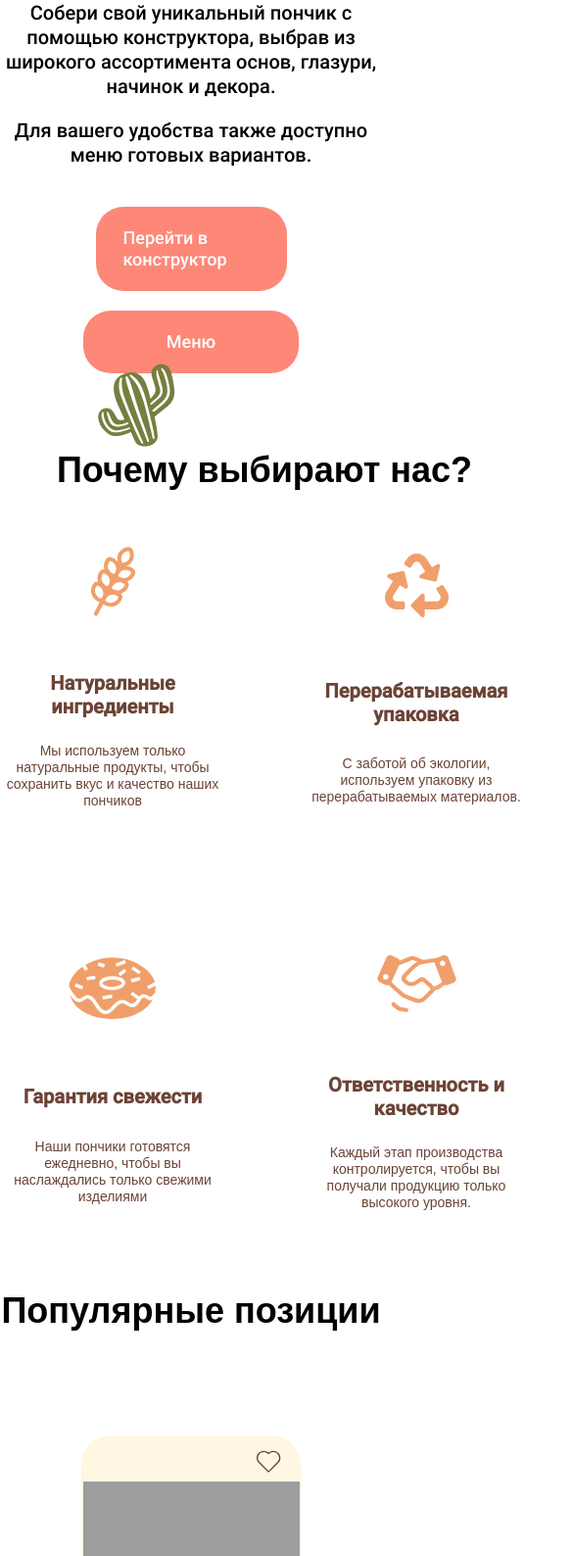
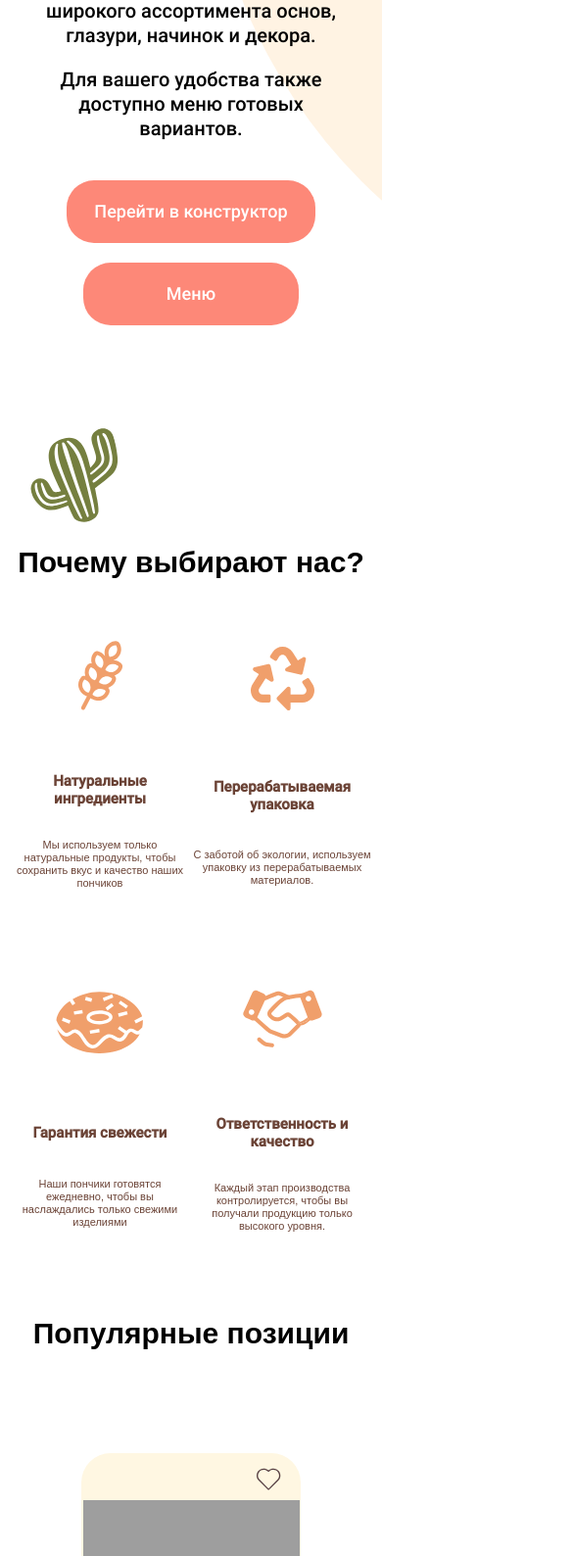
Before and after one commit to Filipp-Orekhov/el-ponchino, a website built with webpack: page src/index.html in a window 390 px wide. Shown: the part 408-1996 px from the top of the page at 98% size, 585 px wide, since content can reach past the window. Built offline with nearby package versions, Linux system fonts and the light colour scheme; grey boxes are pictures that could not be loaded; files whose address does not match are found by name.

Commit message:
feat:Сделал адаптив главной

```diff
--- a/src/index.html
+++ b/src/index.html
@@ -358,7 +358,7 @@
                 <path fill-rule="evenodd" clip-rule="evenodd" d="M28.6024 23.4443L20.9202 31L19 29.1114L25.7221 22.5L19 15.8886L20.9202 14L28.6024 21.5557C28.857 21.8062 29 22.1458 29 22.5C29 22.8542 28.857 23.1938 28.6024 23.4443Z" fill="white"/>
             </svg></button>
             <picture>
-                <source srcset="../imgs/carouselSection/pagePatternMobile.svg" media="(max-width: 360px)">
+                <source srcset="../imgs/carouselSection/pagePatternMobile.svg" media="(max-width: 900px)">
                 <img src="../imgs/carouselSection/pagePattern.svg" alt="узор">
             </picture>
         </section>
--- a/src/js/index.js
+++ b/src/js/index.js
@@ -79,6 +79,27 @@ document.addEventListener('DOMContentLoaded', () => {
     prevBtn.addEventListener("click", showPrevItem);
     nextBtn.addEventListener("click", showNextItem);
 
+    let startX = 0;
+    let endX = 0;
+
+    items.forEach((item) => {
+        item.addEventListener('touchstart', (event) => {
+            startX = event.touches[0].clientX;
+        });
+
+        item.addEventListener('touchmove', (event) => {
+            endX = event.touches[0].clientX;
+        });
+
+        item.addEventListener('touchend', () => {
+            if (startX > endX + 50) {
+                showNextItem();
+            } else if (startX < endX - 50) {
+                showPrevItem();
+            }
+        });
+    });
+
     // Инициализация
     updateItemsToShow();
     showItem();
--- a/src/style/advantageSection.css
+++ b/src/style/advantageSection.css
@@ -22,6 +22,7 @@
 
 .advantage-article-wrapper-adaptive{
     display: flex;
+    justify-content: space-around;
     gap: 80px;
 }
 
--- a/src/style/heroSection.css
+++ b/src/style/heroSection.css
@@ -60,7 +60,7 @@
 .btn-link-construction{
     margin-top: 40px;
     padding: 21px 28px;
-    max-width: 50%;
+    max-width: 300px;
     min-height: 64px;
     border-radius: 28px;
     background-color: var(--pink-color-button);
--- a/src/style/media.css
+++ b/src/style/media.css
@@ -2,7 +2,16 @@
     /* hero-section */
     .hero-section{
         max-width: 1170px;
+        min-height: 530px;
+        align-items: flex-start;
     }
+
+    .hero-section::after{
+        left: 539px;
+        top: -293px
+
+    }
+
 
     .wrapper-img-hero-section{
         display: none;
@@ -42,18 +51,30 @@
     /* hero-section */
     .hero-section{
         max-width: 900px;
+        min-height: 700px;
     }
 
+    .hero-section::after{
+        left: 380px;
+        top: -329px;
+    }
+
+    .hero-content-wrapper{
+        max-width: 80%;
+    }
     /* advantage-section*/
     .advantage-section{
         max-width: 900px;
     }
 
+    .advantage-article-wrapper{
+        gap: 0px;
+    }
+
     .backgroundCactus{
-        position: absolute;
-        left: 90px;
-        top: -107px;
-        width:103px;
+        left: 13px;
+        top: -120px;
+        width: 120px;
     }
 
     /* news-section*/
@@ -76,19 +97,127 @@
 
     .news-text-section{
         max-width: 450px;
-        text-aligaign: center;
     }
 
     .news-generalImg-desktop{
         display: none;
     }
 
+    .news-wrapper-content{
+        min-width: 0px;
+        max-width: 900px;
+    }
+}
+
+@media (max-width: 600px){
+
+    .hero-section{
+        max-width: 600px;
+        min-height: 840px;
+    }
+
+    .hero-section::after{
+        left: 208px;
+        top: -471px;
+    }
+
+    .hero-content-wrapper{
+        max-width: 80%;
+        display: grid;
+        justify-items: center;
+    }
+
+    .hero-title{
+        text-align: center;
+    }
+
+    .hero-text{
+        text-align: center;
+    }
+
+    .advantage-section-title{
+        font-size: 30px;
+        line-height: 34px;
+    }
+
+    .advantage-article-title{
+        font-size: 17px;
+        line-height: 18px;
+    }
+
+    .advantage-article-text{
+        font-size: 11px;
+        line-height: 14px;
+    }
+
+    .advantage-article{
+        max-width: 185px;
+
+    }
+    .news-section{
+        max-width: 600px;
+    }
+    .news-wrapper-content {
+        max-width: 90%;
+    }
+}
+
+@media (max-width: 460px){
+
+    .hero-section{
+        max-width: 460px;
+        min-height: 840px;
+    }
+
+    .advantage-section{
+        max-width: 460px;
+    }
+
+    .advantage-article-wrapper-adaptive {
+        gap: 1px;
+    }
+
+    .advantage-article-title{
+        font-size: 15px;
+        line-height: 18px;
+    }
+
+
+    .advantage-article-text{
+        font-size: 11px;
+        line-height: 13px;
+    }
+
+    .backgroundCactus{
+        left: 20px;
+        top: -135px;
+        width: 117px;
+    }
+
+    .carousel-section{
+        max-width: 460px;
+    }
+
+    .carousel-section-title {
+        font-size: 30px;
+        line-height: 34px;
+    }
+
+    .news-section{
+        max-width: 460px;
+    }
 }
 
 @media (max-width: 360px){
 
         .hero-section{
-        max-width: 360px;
+            max-width: 360px;
+            min-height: 550px;
+        }
+
+        .hero-section::after{
+            left: 170px;
+            top: -570px;
         }
 
         .hero-content-wrapper{
@@ -108,7 +237,6 @@
         .hero-text{
             font-size: 15px;
             line-height: 18px;
-            text-align: center;
         }
 
         .btn-link-construction{
@@ -151,14 +279,12 @@
         .advantage-article-title{
             font-size: 15px;
             line-height: 18px;
-            text-align: center;
         }
 
 
         .advantage-article-text{
             font-size: 11px;
             line-height: 13px;
-            text-align: center;
         }
 
         .backgroundCactus{
@@ -174,19 +300,16 @@
             margin-top: 30px;
             max-width: 360px;
             min-height: 530px;
-            display: grid;
             justify-content: center;
         }
 
         .carousel-section-title{
             font-size: 24px;
             line-height: 30px;
-            text-align: center;
         }
 
         .carousel-wrapper{
             max-width: 360px;
-            display: flex;
             justify-content: space-around;
             gap: 20px;
         }
@@ -228,11 +351,15 @@
         }
 
         .news-text-section{
-            width: 20%;
+            width: 75%;
             margin: 31px 0 10px;
             font-size: 15px;
             line-height: 18px;
             text-align: center;
+        }
+
+        .news-wrapper-content {
+            max-width: 360px;
         }
 
         .news-generalImg-desktop{
@@ -250,27 +377,3 @@
         }
 
     }
-
-
-
-
-    @media (max-width: 600px){
-        .hero-section{
-            max-width: 600px;
-        }
-
-        .hero-content-wrapper{
-            max-width: 560px;
-            display: grid;
-            justify-items: center;
-        }
-
-        .hero-title{
-            text-align: center;
-        }
-
-        .hero-text{
-            text-align: center;
-        }
-
-    }
```
